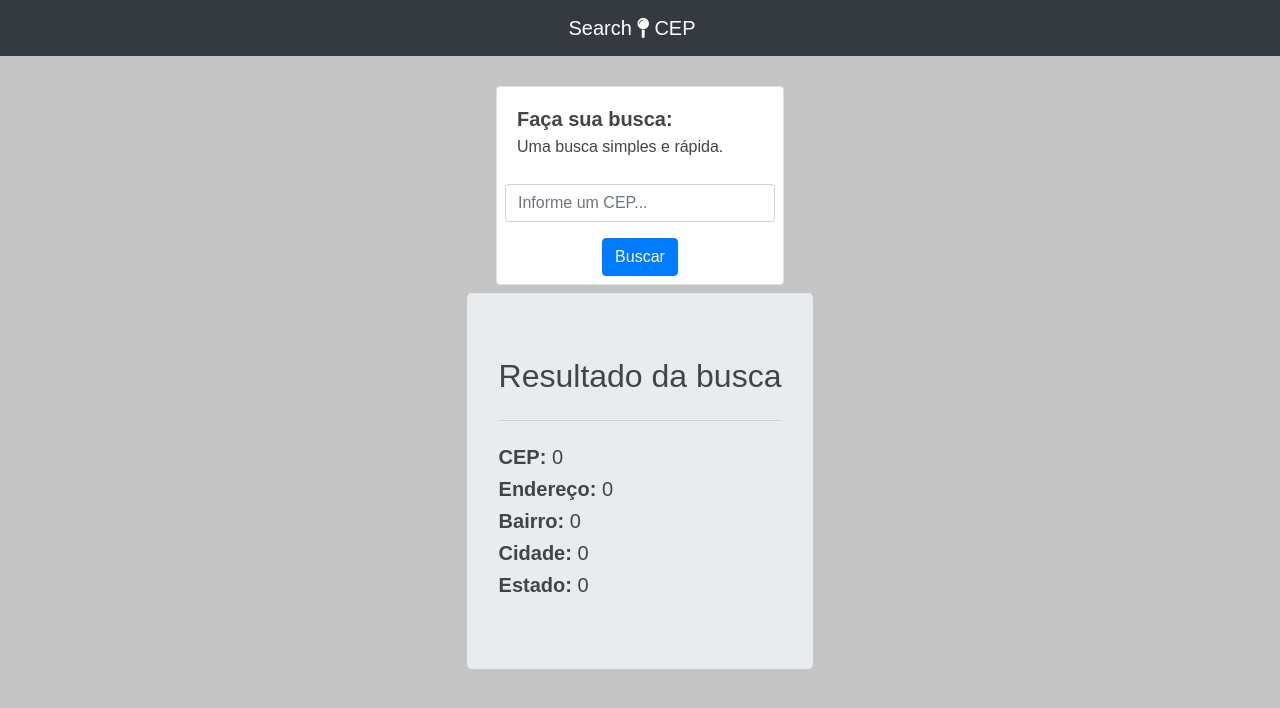
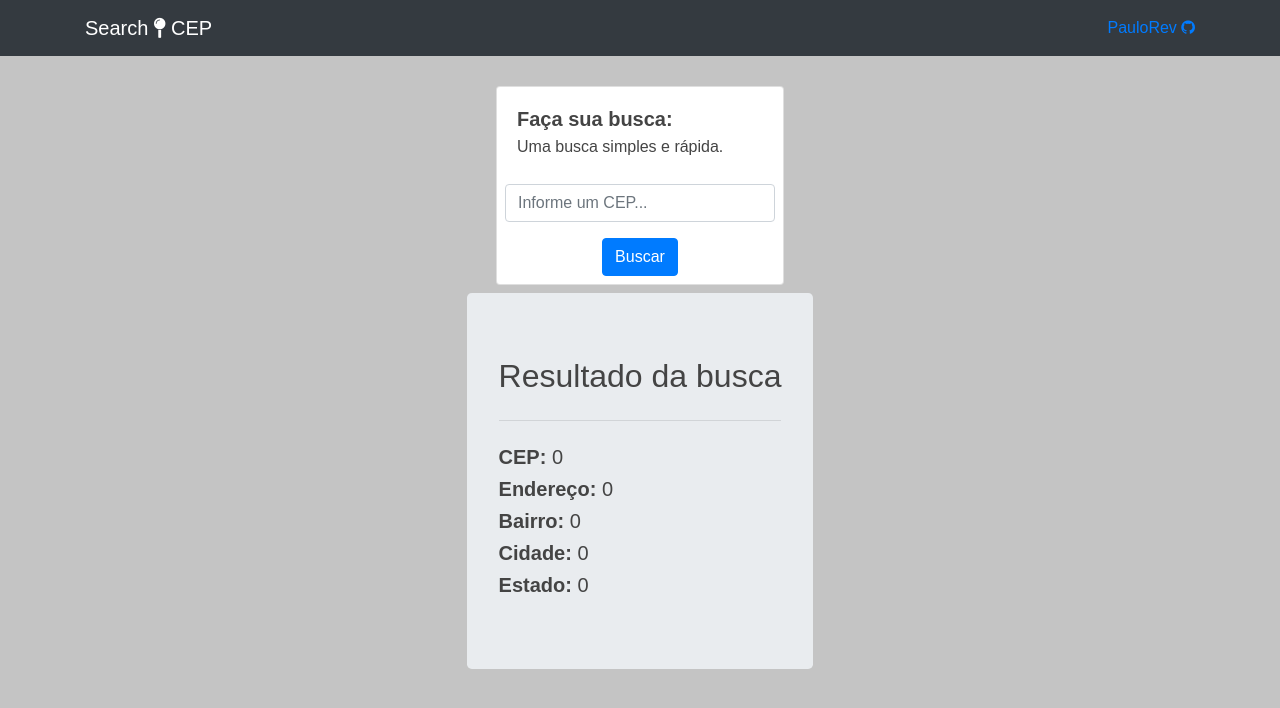
Before and after one commit to PauloRev/searchCep, a plain HTML site: page index.html in a window 1280 px wide. Drawn offline with nearby package versions, Linux system fonts and the light colour scheme.

Commit message:
Adicionado link para o Github

```diff
--- a/index.html
+++ b/index.html
@@ -21,10 +21,15 @@
 <body>
 
     <header>
-        <nav class="navbar navbar-extend-lg navbar-dark bg-dark d-flex justify-content-center">
-            <a href="index.html" class="navbar-brand">
-                Search <i class="fa fa-map-pin"></i> CEP
-            </a>
+        <nav class="navbar navbar-extend-lg navbar-dark bg-dark d-flex justify-content-between">
+            <div class="container">
+                <a href="index.html" class="navbar-brand" id="logo">
+                    Search <i class="fa fa-map-pin"></i> CEP
+                </a>
+                <a href="https://github.com/PauloRev/searchCEP" target="_blank" id="linkGithub">
+                    PauloRev <i class="fa fa-github"></i>
+                </a>
+            </div>
         </nav>
     </header>
     <section>
```
